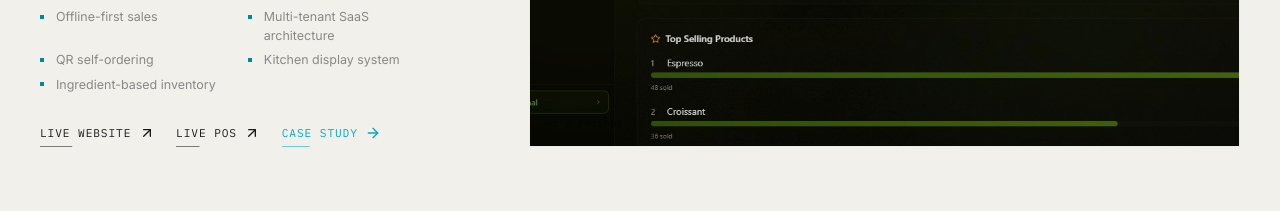
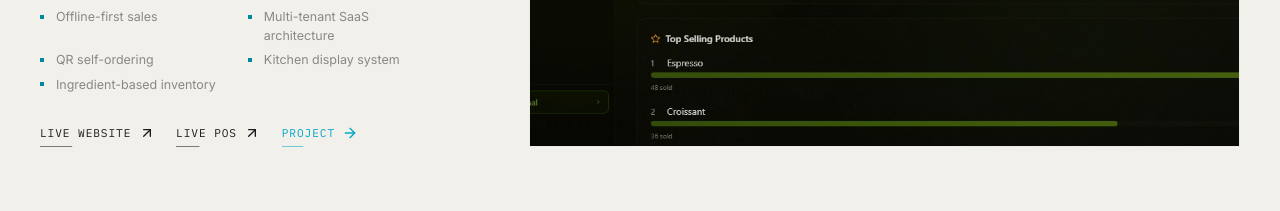
Before and after one commit to frogrest/Portfolio-Rework, a React (Vite) app: page / in a window 1280 px wide. Shown: the part 3900-4111 px from the top of the page. Built offline with nearby package versions, Linux system fonts and the light colour scheme.

Commit message:
Rename case study label to project on cards and close button

```diff
--- a/src/components/CaseStudy.tsx
+++ b/src/components/CaseStudy.tsx
@@ -64,7 +64,7 @@ export function CaseStudy({ project, onClose }: CaseStudyProps) {
           >
             <div className="case-study__bar">
               <span className="mono">PROJECT {project.number}</span>
-              <button ref={closeRef} className="icon-button" onClick={onClose} aria-label="Close case study"><X size={22} /></button>
+              <button ref={closeRef} className="icon-button" onClick={onClose} aria-label="Close project"><X size={22} /></button>
             </div>
 
             <header className="case-study__hero">
--- a/src/components/ProjectShowcase.tsx
+++ b/src/components/ProjectShowcase.tsx
@@ -50,7 +50,7 @@ export function ProjectShowcase({ project, index, onOpenCaseStudy }: ProjectShow
           {project.liveUrl && <a className="text-link" href={project.liveUrl} target="_blank" rel="noreferrer">LIVE WEBSITE <ArrowUpRight size={16} /></a>}
           {project.secondaryUrl && <a className="text-link" href={project.secondaryUrl} target="_blank" rel="noreferrer">{project.secondaryLabel ?? 'OPEN'} <ArrowUpRight size={16} /></a>}
           {project.soonLabels?.map((label) => <span key={label} className="text-link is-muted">{label}</span>)}
-          <button className="text-link text-link--button" onClick={() => onOpenCaseStudy(project)}>CASE STUDY <ArrowRight size={16} /></button>
+          <button className="text-link text-link--button" onClick={() => onOpenCaseStudy(project)}>PROJECT <ArrowRight size={16} /></button>
         </div>
       </motion.div>
 
```
